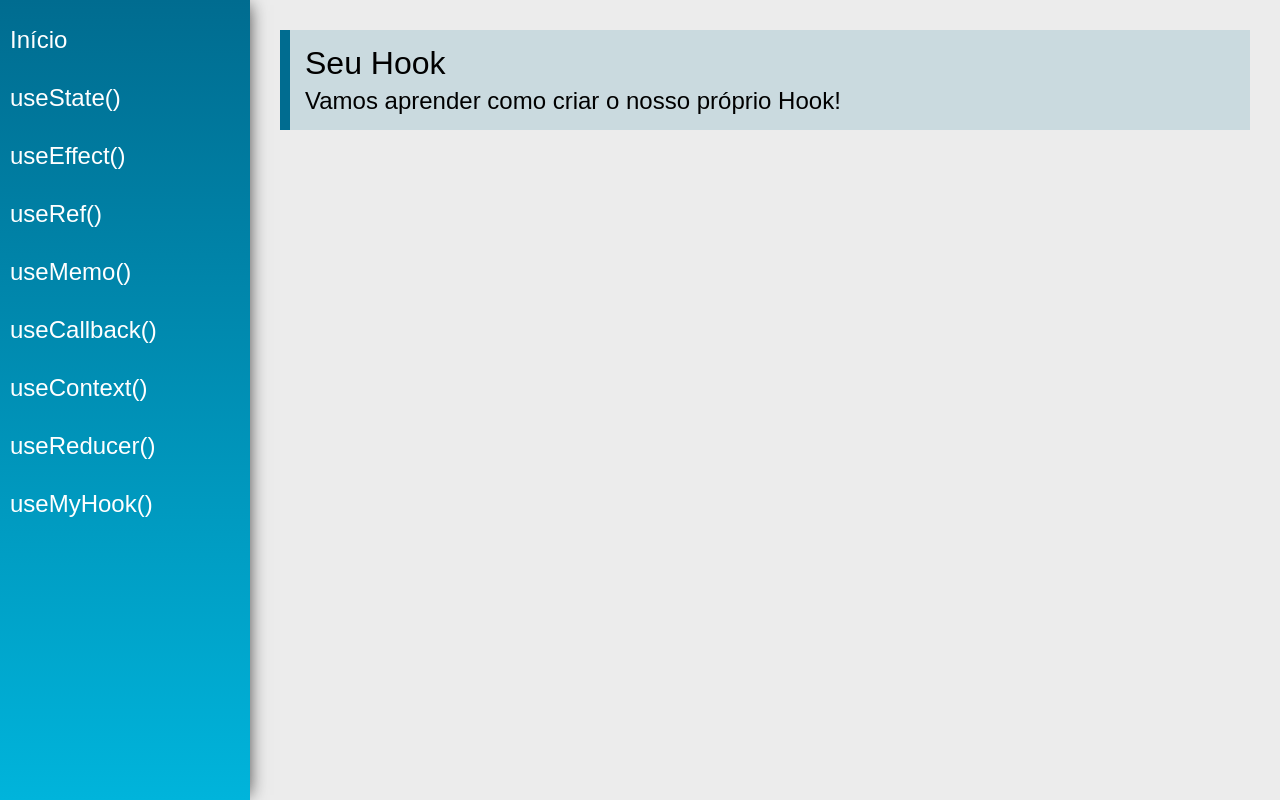
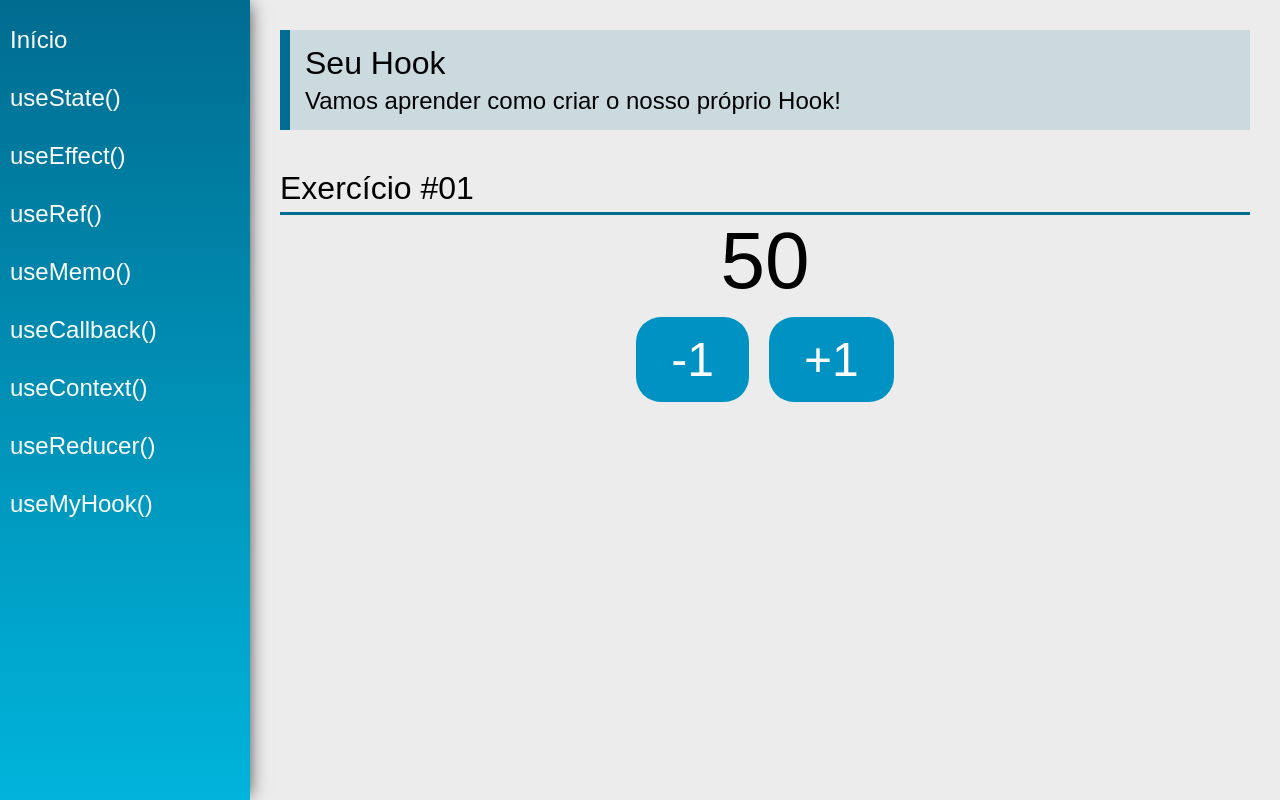
Before and after one commit to NcryScooby/ReactHooks, a React (Create React App) app: page /useCustom in a window 1280 px wide. Built offline with nearby package versions, Linux system fonts and the light colour scheme.

Commit message:
useMyHooks#01

```diff
--- /dev/null
+++ b/src/hooks/useCounter.js
@@ -0,0 +1,15 @@
+import { useState } from "react";
+
+export const useCounter = (initialValue = 0) => {
+  const [count, setCount] = useState(initialValue);
+
+  function inc() {
+    setCount(count + 1);
+  }
+
+  function dec() {
+    setCount(count - 1);
+  }
+
+  return [count, inc, dec];
+};
--- a/src/views/examples/UseCustom.jsx
+++ b/src/views/examples/UseCustom.jsx
@@ -1,15 +1,32 @@
-import React from 'react'
-import PageTitle from '../../components/layout/PageTitle'
+import React from "react";
+import PageTitle from "../../components/layout/PageTitle";
+import SectionTitle from "../../components/layout/SectionTitle";
+import { useCounter } from "../../hooks/useCounter";
 
 const UseRef = (props) => {
+  const [count, inc, dec] = useCounter(50);
+
   return (
     <div className="UseCustom">
       <PageTitle
         title="Seu Hook"
         subtitle="Vamos aprender como criar o nosso próprio Hook!"
       />
+
+      <SectionTitle title="Exercício #01" />
+      <div className="center">
+        <span className="text">{count}</span>
+        <div>
+          <button className="btn" onClick={() => dec()}>
+            -1
+          </button>
+          <button className="btn" onClick={() => inc()}>
+            +1
+          </button>
         </div>
-    )
-}
+      </div>
+    </div>
+  );
+};
 
-export default UseRef
+export default UseRef;
```
Also changed, not shown: 1 other file (tests, documents, lock files or other folders). Lines whose indentation alone changed are shown as unchanged.
